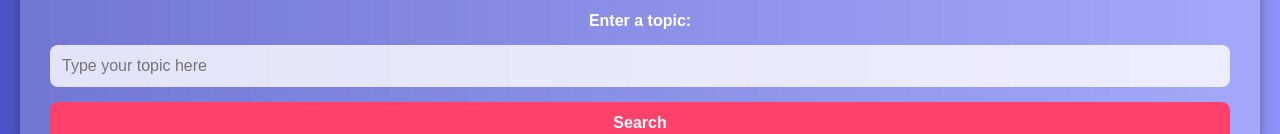
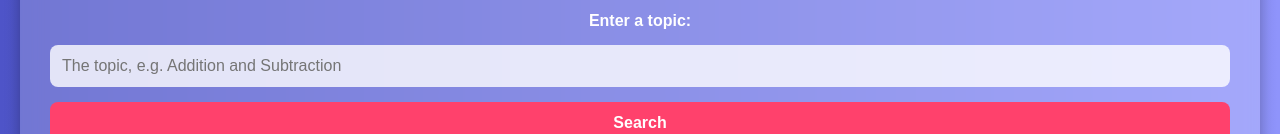
Before and after one commit to TheRealDuckers/Revise-Wise, a plain HTML site: page index.html in a window 1280 px wide. Shown: the part 386-520 px from the top of the page. Drawn offline with Linux system fonts and the light colour scheme.

Commit message:
Update index.html

```diff
--- a/index.html
+++ b/index.html
@@ -131,7 +131,7 @@
             </select>
 
             <label for="topic">Enter a topic:</label>
-            <input type="text" id="topic" placeholder="Type your topic here">
+            <input type="text" id="topic" placeholder="The topic, e.g. Addition and Subtraction">
 
             <button type="submit">Search</button>
         </form>
```
